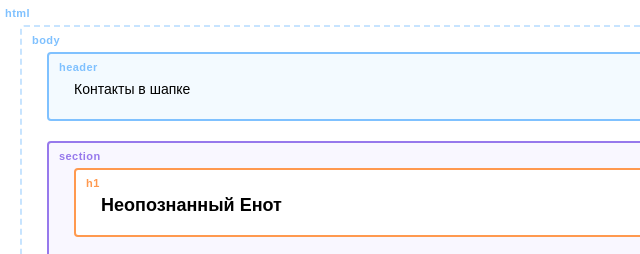
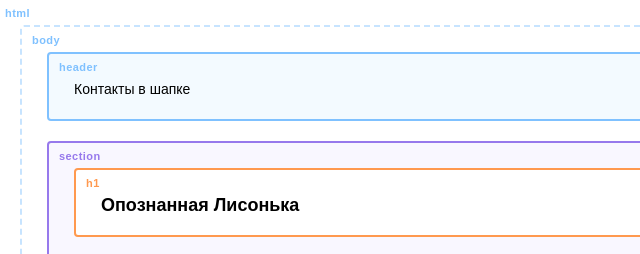
Before and after one commit to krisonka79/my-site, a plain HTML site: page index.html in a window 1280 px wide. Shown: the top 254 px of the page, 5-645 px from the left. Drawn offline with Linux system fonts and the light colour scheme.

Commit message:
изменяет текст на главной странице

```diff
--- a/index.html
+++ b/index.html
@@ -12,7 +12,7 @@
     </header>
 
     <section class="hero-image">
-      <h1 class="heading">Неопознанный Енот</h1>
+      <h1 class="heading">Опознанная Лисонька</h1>
       <p>Junior верстальщик</p>
     </section>
 
```
